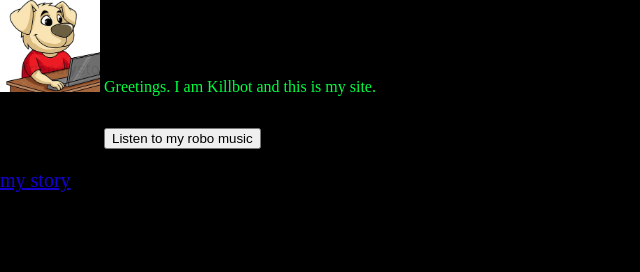
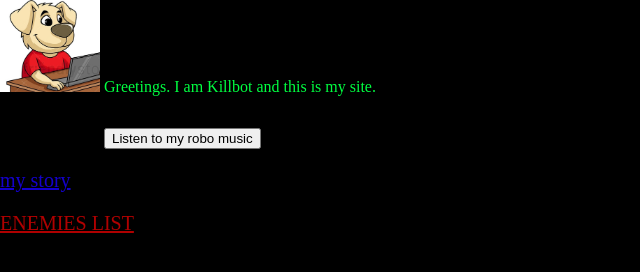
Before and after one commit to gitbot3k/Killbot, a plain HTML site: page index.html in a window 1280 px wide. Shown: the whole page, without its empty margins (0-640 px from the left). Drawn offline with Linux system fonts and the light colour scheme.

Commit message:
added enemies list link to main page

```diff
--- a/index.html
+++ b/index.html
@@ -26,4 +26,7 @@
 <p style="font-size: 20px; color:#00FF41;">
 <a style= "color: #1400cd" href="about.html">my story</a>
 </p>
+<p style="font-size: 20px; color:#00FF41;">
+<a style="color: rgb(175, 0, 0)" href="enemies.html">ENEMIES LIST</a>
+</p>
 </html>
```
